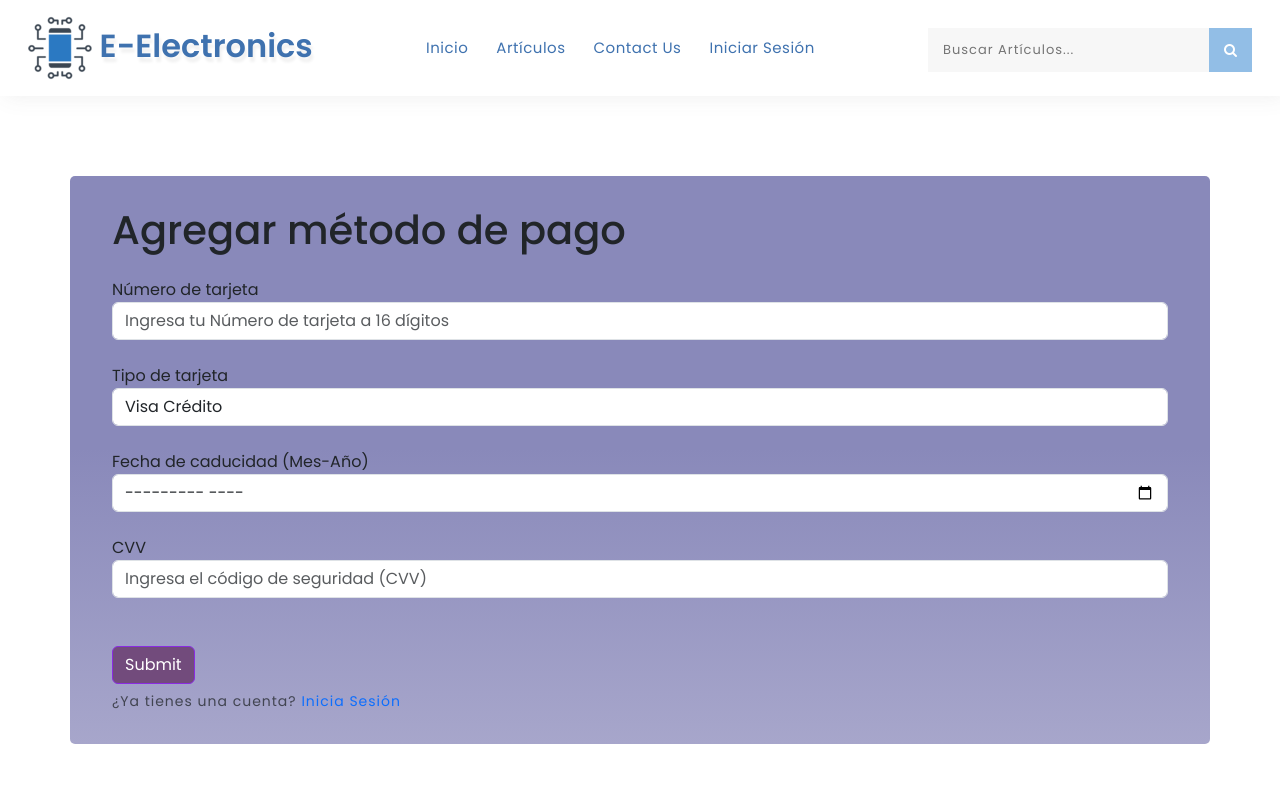
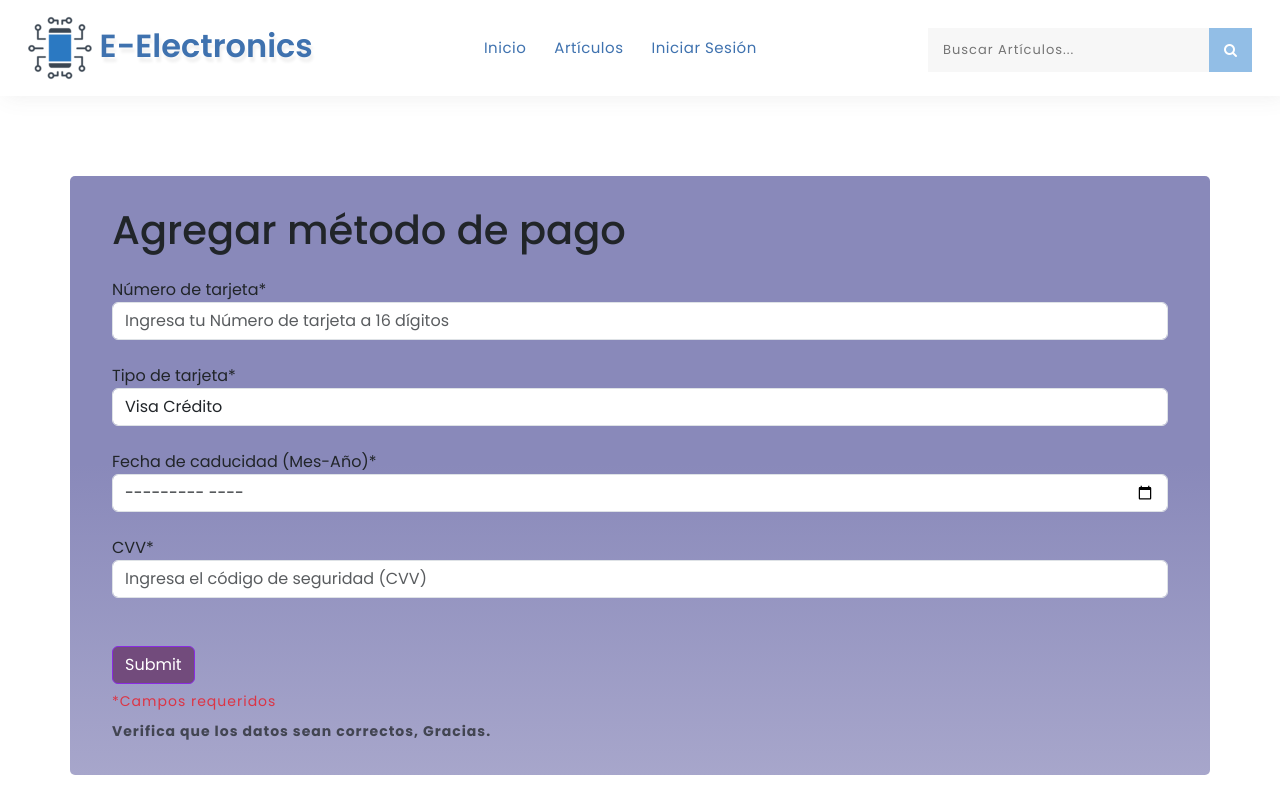
Before and after one commit to gil-666/TiendaElectronica, a PHP site: page /agregar_pago.php in a window 1280 px wide. Run offline with PHP 8.4, Linux system fonts and the light colour scheme.

Commit message:
agg pago 2

```diff
--- a/agregar_pago.php
+++ b/agregar_pago.php
@@ -1,7 +1,10 @@
 <?php
         require 'database.php';
         require 'includes/header.php';
-
+        if (isset($_SESSION['message'])) {
+            echo '<div class="text-center alert alert-danger" role="alert">' . $_SESSION['message'] . '</div>';
+            unset($_SESSION['message']); // limpia la variable para que no vuelva a aparecer
+        }
         if ($_SERVER["REQUEST_METHOD"] == "POST") {
             // Obtener los datos del formulario
             $tipo = $_POST["tipo"];
@@ -9,7 +12,7 @@
             $caducidad = $_POST["caducidad"];
             $pin = $_POST["pin"];
             $idyo = $_SESSION["idUsuario"]; // Asumiendo que ya tienes la sesión iniciada
-
+            if (!empty($tipo) && !empty($numTarjeta) && !empty($caducidad) && !empty($pin)&& !empty($idyo)){
             // Insertar la venta en la tabla
             $query = $conn->prepare("INSERT INTO metodopago (tipo,numTarjeta,caducidad,pin,Usuario_idUsuario) VALUES (?,?,?,?,?)");
             $query->execute([$tipo, $numTarjeta, $caducidad, $pin, $idyo]);
@@ -18,19 +21,23 @@
             // Redireccionar o mostrar un mensaje de éxito
             header("Location: cuenta.php");
             $_SESSION["message"] = "Se agregó el método de pago existosamente";
-        } else {
-            // Si no se envían los datos del formulario, redireccionar o mostrar un mensaje de error
-            $_SESSION["message"] = "Hubo un error al agregar el método de pago";
+            }
+            else{
+                header("location: agregar_pago.php");
+                $_SESSION["message"] = "Todos los campos son requeridos!";
+                exit();
+            }
         }
+
         ?>
         <div class="container">
     <br>
     <div class="row accecolora" style="padding: 30px;">
         <h1>Agregar método de pago</h1>
-        <form action="agregar_pago.php" method="post">
-            <br>
+        <form action="agregar_pago.php" method="post" onsubmit="return validateForm()">
             <div class="form-group">
-                <label for="num">Número de tarjeta</label>
+                <br>
+                <label for="num">Número de tarjeta*</label>
                 <input type="tel" maxlength="16" class="form-control" name="num" id="num" placeholder="Ingresa tu Número de tarjeta a 16 dígitos">
             </div><br>
             <!-- <div class="form-group">
@@ -38,7 +45,7 @@
                 <input type="text" class="form-control" name="tipo" id="tipo" placeholder="Ingresa tu Tipo">
             </div><br> -->
             <div class="form-group">
-                <label for="tipo">Tipo de tarjeta</label>
+                <label for="tipo">Tipo de tarjeta*</label>
                 <select class="form-control" name="tipo" id="tipo" placeholder="Ingresa tu Carrera">
                     <option value="VISACRE">Visa Crédito</option>
                     <option value="MASTERCRE">MasterCard Crédito</option>
@@ -48,11 +55,11 @@
                 </select>
             </div><br>
             <div class="form-group">
-                <label for="caducidad">Fecha de caducidad (Mes-Año)</label>
+                <label for="caducidad">Fecha de caducidad (Mes-Año)*</label>
                 <input type="month" class="form-control" name="caducidad" id="caducidad" placeholder="Mes y año de caducidad">
             </div><br>
             <div class="form-group">
-                <label for="pin">CVV</label>
+                <label for="pin">CVV*</label>
                 <input type="tel" maxlength="3" class="form-control" name="pin" id="pin" placeholder="Ingresa el código de seguridad (CVV)">
             </div><br>
             <!-- <div class="form-check">
@@ -62,6 +69,25 @@
             <br>
             <button type="submit" class="btn btn-primary hover" style="background-color: rgb(114, 75, 124); border-color: blueviolet;">Submit</button>
         </form>
-        <p class="form-text text-muted">¿Ya tienes una cuenta? <a href="login.php">Inicia Sesión</a></p>
+        <br>
+        <p class="form-text text-danger">*Campos requeridos</p>
+        <p class="form-text text-muted"><strong>Verifica que los datos sean correctos, Gracias.</strong></p>
     </div>
 </div>
+<script>
+    function validateForm() {
+        var num = document.getElementById("num").value;
+        var pin = document.getElementById("pin").value;
+        // Check if num contains only numbers
+        if (!/^\d+$/.test(num)) {
+            alert("El número de tarjeta solo puede contener números.");
+            return false;
+        }
+        // Check if pin contains only numbers
+        if (!/^\d+$/.test(pin)) {
+            alert("El CVV solo puede contener números.");
+            return false;
+        }
+        return true;
+    }
+</script>
--- a/comprar.php
+++ b/comprar.php
@@ -108,7 +108,7 @@ if (isset($_GET['id'])) {
     </div><br>
 <?php } else { ?>
         <div class="text-center alert alert-danger" role="alert">
-    <p class="font-monospace text-danger mt-2">No tienes métodos de pago! Agrega uno.</p></div>
+    <p class="font-monospace text-danger mt-2">No tienes métodos de pago! <a href="agregar_pago.php">Agrega uno.</a></p></div>
 <?php } ?>
 
                                                         <?php if ($query->rowCount() > 0) { ?>
--- a/includes/header.php
+++ b/includes/header.php
@@ -76,7 +76,7 @@ session_start();
 								<?php else: ?>
 								<?php endif; ?>
 
-								<li><a href="contact.php" class="active">Contact Us</a></li>
+								<!-- <li><a href="contact.php" class="active">Contact Us</a></li> -->
 
 								<?php if(isset($_SESSION['idUsuario'])): ?>
 									<li>
```
